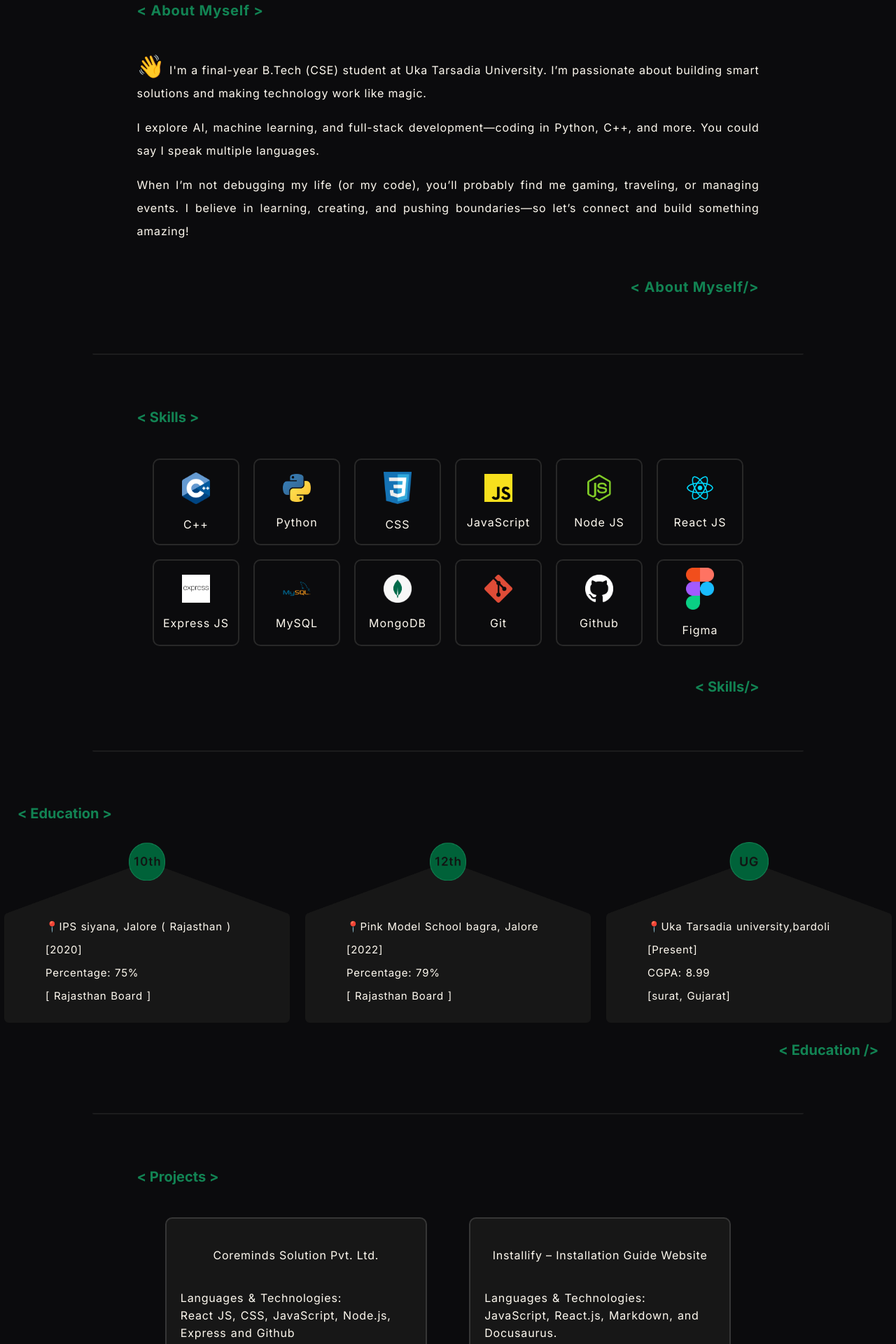
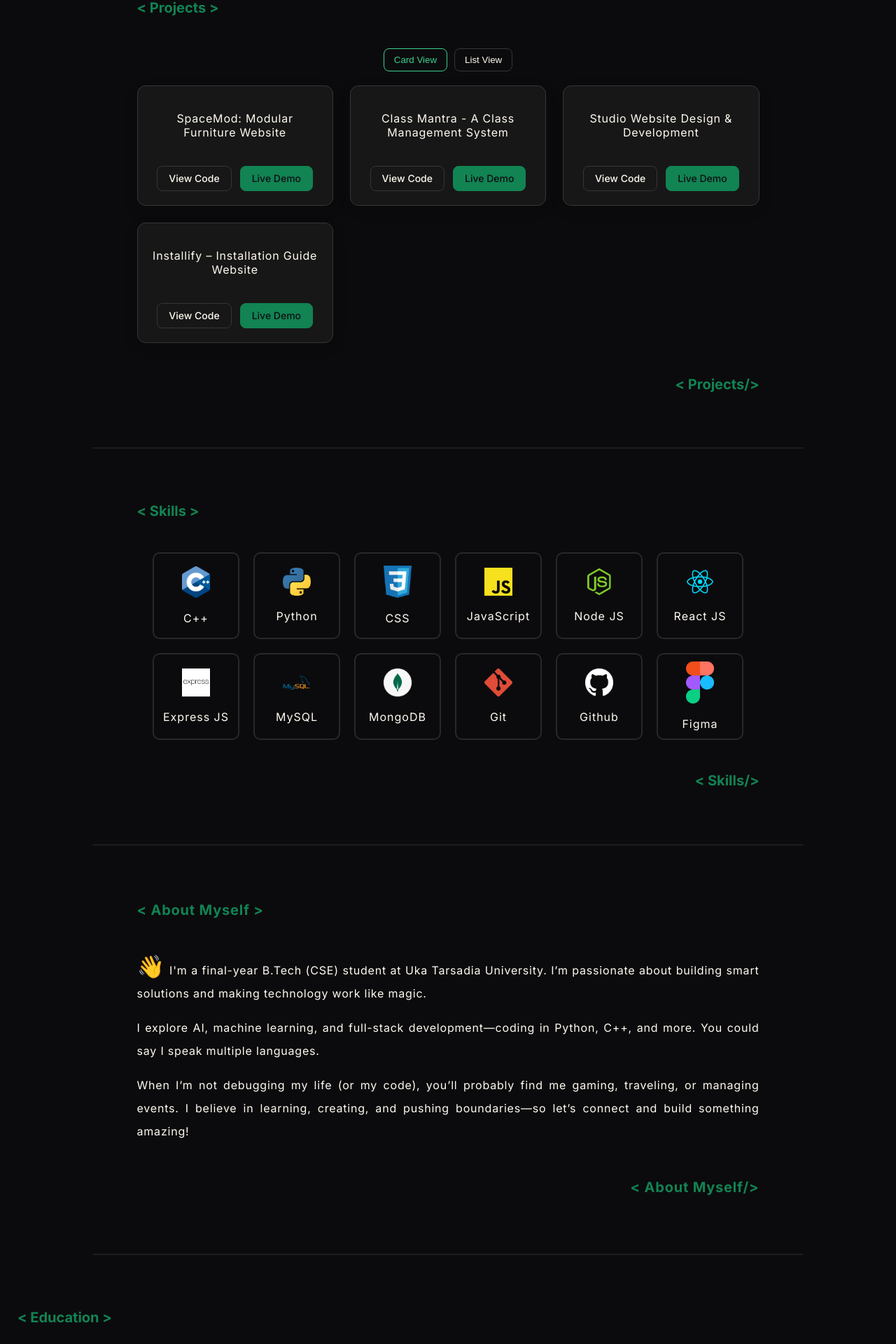
Before and after one commit to Jitendra7073/Portfolio, a React (Create React App) app in the folder frontend/: page / in a window 1280 px wide. Shown: the part 832-2752 px from the top of the page at 70% size. Built offline with nearby package versions, Linux system fonts and the light colour scheme.

Commit message:
Skills UI updateded

```diff
--- a/frontend/src/assets/css/admin/style.css
+++ b/frontend/src/assets/css/admin/style.css
@@ -39,6 +39,33 @@
   font-size: 18px;
   color: var(--primary-text);
 }
+.admin_login_form .input_group {
+  position: relative;
+  display: flex;
+  align-items: center;
+}
+.admin_login_form .input_group input {
+  width: 100%;
+  padding-right: 44px;
+}
+.admin_login_form .input_group .eye_toggle {
+  position: absolute;
+  right: 8px;
+  height: 32px;
+  width: 32px;
+  display: inline-flex;
+  align-items: center;
+  justify-content: center;
+  border: 1px solid var(--gray-border);
+  background: var(--button-background);
+  color: var(--primary-text);
+  border-radius: 6px;
+  cursor: pointer;
+}
+.admin_login_form .input_group .eye_toggle:disabled {
+  opacity: 0.6;
+  cursor: not-allowed;
+}
 .admin_login_form button {
   height: 45px;
   border: 2px solid var(--green-border);
@@ -51,6 +78,19 @@
   word-wrap: break-word;
   font-weight: 600;
   cursor: pointer;
+}
+.admin_login_form button.loading {
+  opacity: 0.8;
+  cursor: wait;
+}
+.spinner_inline {
+  display: inline-block;
+  letter-spacing: 2px;
+  animation: pulse 1s infinite ease-in-out;
+}
+@keyframes pulse {
+  0%, 100% { opacity: 0.3; }
+  50% { opacity: 1; }
 }
 
 .admin_view_section {
--- a/frontend/src/assets/css/components_css/Home_Projects.css
+++ b/frontend/src/assets/css/components_css/Home_Projects.css
@@ -9,31 +9,59 @@
   width: 70%;
   font-family: "Inter", serif;
 }
+.projects_view_toggle {
+  display: flex;
+  gap: 10px;
+  justify-content: center;
+  margin: 10px 0 20px;
+}
+.toggle_btn {
+  padding: 8px 14px;
+  border: 1px solid var(--gray-border);
+  background: transparent;
+  color: var(--primary-text);
+  border-radius: 8px;
+  cursor: pointer;
+}
+.toggle_btn.active {
+  border-color: var(--button-hover);
+  color: var(--button-hover);
+}
 
 .projects_cards {
+  display: grid;
+  grid-template-columns: repeat(3, minmax(260px, 1fr));
+  gap: 24px;
+}
+.projects_cards.list {
   display: flex;
-  justify-content: space-evenly;
-  align-items: center;
-  flex-wrap: wrap;
-  gap: 20px;
+  flex-direction: column;
 }
 .project_card {
-  border: 2px solid var(--gray-border);
+  border: 1px solid var(--gray-border);
   background-color: var(--primary-color);
-  width: 330px;
-  height: 200px;
-  aspect-ratio: 16/9;
   padding: 20px;
-  border-radius: 10px;
+  border-radius: 12px;
   cursor: pointer;
   color: var(--primary-text);
+  box-shadow: 0 6px 20px rgba(0,0,0,0.12);
+  transition: transform 200ms ease, box-shadow 200ms ease, border-color 200ms ease;
+  display: flex;
+  flex-direction: column;
+  min-height: auto;
+}
+.project_card.list {
+  min-height: unset;
 }
 .project_metadata {
-  line-height: 33px;
+  display: flex;
+  flex-direction: column;
+  gap: 14px;
+  flex: 1 1 auto;
 }
 .project_heading_and_link {
   display: flex;
-  justify-content: space-around;
+  justify-content: center;
   align-items: center;
 }
 
@@ -53,6 +81,95 @@
 .project_technologies p span {
   padding-right: 5px;
 }
+.project_description p {
+  font-size: 15px;
+  color: var(--primary-text);
+  line-height: 22px;
+}
+
+.project_actions {
+  display: flex;
+  gap: 12px;
+  justify-content: center;
+  align-items: center;
+  padding-top: 8px;
+}
+.projects_cards.list .project_actions {
+  justify-content: flex-start;
+}
+
+.btn {
+  padding: 10px 16px;
+  border-radius: 8px;
+  border: 1px solid transparent;
+  font-size: 14px;
+  line-height: 1;
+  cursor: pointer;
+  transition: background-color 150ms ease, color 150ms ease, border-color 150ms ease, transform 120ms ease;
+  text-decoration: none;
+  display: inline-flex;
+  align-items: center;
+  justify-content: center;
+  font-weight: 500;
+}
+
+.btn-primary {
+  background-color: var(--green-border);
+  color: #0b0f12;
+  border-color: var(--green-border);
+}
+.btn-primary:hover {
+  background-color: var(--button-hover);
+  border-color: var(--button-hover);
+  transform: translateY(-1px);
+}
+
+.btn-secondary {
+  background-color: transparent;
+  color: var(--primary-text);
+  border-color: var(--gray-border);
+}
+.btn-secondary:hover {
+  border-color: var(--button-hover);
+  color: var(--button-hover);
+  transform: translateY(-1px);
+}
+
+.btn.disabled,
+.btn:disabled {
+  opacity: 0.6;
+  cursor: not-allowed;
+  transform: none;
+}
+
+.project_card:hover {
+  transform: translateY(-4px);
+  box-shadow: 0 10px 28px rgba(0,0,0,0.18);
+  border-color: var(--button-hover);
+}
+
+.tooltip_wrapper {
+  position: relative;
+  display: inline-block;
+}
+.tooltip_bubble {
+  position: absolute;
+  bottom: calc(100% + 8px);
+  left: 50%;
+  transform: translateX(-50%);
+  background: var(--primary-text);
+  color: var(--primary-color);
+  padding: 6px 10px;
+  border-radius: 6px;
+  font-size: 12px;
+  white-space: nowrap;
+  box-shadow: 0 6px 20px rgba(0,0,0,0.12);
+  z-index: 10;
+}
+button.ghost[aria-disabled] {
+  opacity: 0.85;
+}
+
 /* Popup Styling */
 .popup_overlay {
   position: fixed;
@@ -112,6 +229,9 @@
   letter-spacing: 1px;
   line-height: 25px;
 }
+.project_technologies_in_modal{
+  color: white;
+}
 
 @media (max-width: 568px) {
   .popup_overlay {
@@ -120,3 +240,18 @@
     width: auto;
   }
 }
+
+@media (max-width: 1200px) {
+  .projects_cards {
+    grid-template-columns: repeat(2, minmax(260px, 1fr));
+  }
+}
+
+@media (max-width: 640px) {
+  .Projects_section {
+    width: 90%;
+  }
+  .projects_cards {
+    grid-template-columns: 1fr;
+  }
+}
--- a/frontend/src/components/Home_components/Home_Hero.jsx
+++ b/frontend/src/components/Home_components/Home_Hero.jsx
@@ -18,14 +18,6 @@ import {
 const hero = () => {
   const Platforms = [
     {
-      icons: Excel,
-      title: "Excel",
-    },
-    {
-      icons: Power_BI,
-      title: "PowerBI",
-    },
-    {
       icons: Visual_Studio_Code,
       title: "VS Code",
     },
@@ -33,17 +25,10 @@ const hero = () => {
       icons: Android_studio,
       title: "Android Studio",
     },
-    {
-      icons: IntelliJ_IDEA,
-      title: "IntelliJ IDEA",
-    },
+
     {
       icons: Figma,
       title: "Figma",
-    },
-    {
-      icons: Auto_CAD,
-      title: "Auto CAD",
     },
     {
       icons: Canva,
--- a/frontend/src/components/Home_components/Home_Project.jsx
+++ b/frontend/src/components/Home_components/Home_Project.jsx
@@ -1,13 +1,18 @@
-import React, { useState } from "react";
+import React, { useState, useMemo } from "react";
 import "../../assets/css/components_css/Home_Projects.css";
 import {
   Installify,
-  SpeechToText,
-  Furniture,
-  ATM,
-  LMS,
-  PowerBI,
-  CoreMindsslution,
+  // SpeechToText,
+  // Furniture,
+  // ATM,
+  // LMS,
+  // PowerBI,
+  // CoreMindsslution,
+} from "../../assets/Images/Project_&_experience";
+import {
+  Freelncing,
+  GDG,
+  SpaceMod,
 } from "../../assets/Images/Project_&_experience";
 import { Link } from "react-router-dom";
 import { motion } from "framer-motion";
@@ -16,58 +21,68 @@ import PopupSounds from "../../assets/sounds/open.wav";
 // Project Data (Refactored to avoid duplication)
 const projects = [
   {
-    title: "Coreminds Solution Pvt. Ltd.",
-    url: "https://www.coremindssolution.com/",
-    technologies: "React JS, CSS, JavaScript, Node.js, Express and  Github",
+    title: "SpaceMod: Modular Furniture Website",
+    liveUrl: "https://spacemod.in/",
+    codeUrl: "https://github.com/Jitendra7073/Spacemod",
+    technologies:
+      "React.js, JavaScript, Styled-Components, Node.js, Express.js, MongoDB",
     description:
-      "Developed a professional and responsive website for Coreminds Solution Pvt. Ltd., an IT service company. The website showcases the company’s services, technologies, team, and mission to establish a strong online presence. Integrated a user-friendly contact system allowing potential clients to directly connect with the company. 🚀",
-    image: CoreMindsslution,
+      "Developing a full-stack application for SpaceMod, a modular furniture company. The site features a front-end showcasing past and current projects, customer testimonials, and an integrated admin panel for full data management of the entire website.",
+    image: SpaceMod,
   },
   {
+    title: "Class Mantra - A Class Management System",
+    liveUrl: "https://classmantra.netlify.app/",
+    codeUrl: "https://github.com/Jitendra7073/GDG-Hack2skill-The-Genesis-Group/",
+    technologies:
+      "React.js, Node js, MongoDB, Firebase, Firebase Authentication (Google Sign-In), Gemini API Integration",
+    description:
+      "In This Project I have Integrated the Gemini API that can auto evaluate the answer of the student and give the score to the student. And also I have Integrated the Firebase Authentication (Google Sign-In) that can sign in the student with their Google Account.",
+    image: GDG,
+  },
+  {
+    title: "Studio Website Design & Development",
+    liveUrl: "https://nayanstudio.co.in/",
+    codeUrl: "https://github.com/Jitendra7073/nayanstudio-website",
+    technologies: "React.js, Node.js, MongoDB, CSS",
+    description:
+      "I designed and developed a responsive website for Nayan Studio, ensuring a sleek UI/UX, fast performance, and essential features like an image gallery and contact form. Built using React.js, Node.js, MongoDB, and CSS, the site helped the studio establish a strong online presence. 🚀",
+    image: Freelncing,
+  },
+
+
+
+  {
     title: "Installify – Installation Guide Website",
-    url: "https://github.com/Jitendra7073/Installation_guidance",
+    liveUrl: "https://installify.netlify.app/",
+    codeUrl: "https://github.com/Jitendra7073/Installation_guidance",
     technologies: "JavaScript, React.js, Markdown, and Docusaurus.",
     description:
       "Developed Installify, a website that provides step-by-step installation guides for various software and tools, making the process simple and efficient without switching between multiple sites. Used Docusaurus (Static Site Generator) to ensure fast performance, easy content management, and SEO optimization. 🚀",
     image: Installify,
   },
-  {
-    title: "Modular Furniture Website",
-    url: "https://github.com/Jitendra7073/Furniture_website",
-    technologies: "Javascript, HTML, CSS, PHP and Bootstrap.",
-    description:
-      "I created a modular furniture website where users can explore various furniture designs, order custom pieces, and search for new designs. It features different kitchen and room setups with real-life examples, making it easy to find and customize furniture. 🚀",
-    image: Furniture,
-  },
-  {
-    title: "speech to text converte",
-    url: "https://github.com/Jitendra7073/Speech_to_text",
-    technologies: "JavaScript, React.js and CSS ( for styling ).",
-    description:
-      "I built a speech-to-text converter using React that quickly turns spoken words into text in real time. It has a simple, easy-to-use design and lets users copy the text with one click. Perfect for anyone who needs fast and accurate transcription. 🚀",
-    image: SpeechToText,
-  },
-  {
-    title: "Automated Teller Machine (ATM)",
-    url: "https://github.com/Jitendra7073/ATM-System-Python",
-    technologies: "Python",
-    description:
-      "I created a fully functional ATM program in Python using loops, functions, file handling, and validation. It includes real ATM features like deposits, withdrawals, balance checks and PIN change making it secure and efficient. 🚀",
-    image: ATM,
-  },
-  {
-    title: "Library Management System ",
-    url: "https://github.com/Jitendra7073/Library-Management-Python",
-    technologies: "Python",
-    description:
-      "I created a Library Management System in Python using loops, validation, OOP concepts, and file handling. It allows users to view available books, add new books, and check the total number of books efficiently. 🚀",
-    image: LMS,
-  },
+  // {
+  //   title: "Coreminds Solution Pvt. Ltd.",
+  //   url: "https://www.coremindssolution.com/",
+  //   technologies: "React JS, CSS, JavaScript, Node.js, Express and  Github",
+  //   description:
+  //     "Developed a professional and responsive website for Coreminds Solution Pvt. Ltd., an IT service company. The website showcases the company’s services, technologies, team, and mission to establish a strong online presence. Integrated a user-friendly contact system allowing potential clients to directly connect with the company. 🚀",
+  //   image: CoreMindsslution,
+  // },
+  // {
+  //   title: "speech to text converte",
+  //   url: "https://github.com/Jitendra7073/Speech_to_text",
+  //   technologies: "JavaScript, React.js and CSS ( for styling ).",
+  //   description:
+  //     "I built a speech-to-text converter using React that quickly turns spoken words into text in real time. It has a simple, easy-to-use design and lets users copy the text with one click. Perfect for anyone who needs fast and accurate transcription. 🚀",
+  //   image: SpeechToText,
+  // },
 ];
 
 const Home_Project = () => {
   const [isOpen, setIsOpen] = useState(false);
   const [selectedProject, setSelectedProject] = useState(null);
+  const [viewMode, setViewMode] = useState("card"); // 'card' | 'list'
   const openAudio = new Audio(PopupSounds);
 
   const togglePopup = (project = null) => {
@@ -83,14 +98,31 @@ const Home_Project = () => {
           {"< Projects >"}
         </h4>
 
-        {/* Projects Grid */}
+        {/* View Toggle */}
+        <div className="projects_view_toggle">
+          <button
+            className={`toggle_btn ${viewMode === "card" ? "active" : ""}`}
+            onClick={() => setViewMode("card")}
+          >
+            Card View
+          </button>
+          <button
+            className={`toggle_btn ${viewMode === "list" ? "active" : ""}`}
+            onClick={() => setViewMode("list")}
+          >
+            List View
+          </button>
+        </div>
+
+        {/* Projects Grid/List */}
         <div className="projects_cards_full_div">
-          <div className="projects_cards">
+          <div className={`projects_cards ${viewMode === "list" ? "list" : ""}`}>
             {projects.map((project, index) => (
               <ProjectCard
                 key={index}
                 project={project}
                 onClick={togglePopup}
+                viewMode={viewMode}
               />
             ))}
           </div>
@@ -110,21 +142,89 @@ const Home_Project = () => {
 };
 
 // Project Card Component
-const ProjectCard = ({ project, onClick }) => (
-  <div className="project_card" onClick={() => onClick(project)}>
+const ProjectCard = ({ project, onClick, viewMode }) => {
+  const liveHref = project.liveUrl || (project.url && !String(project.url).includes("github") ? project.url : null);
+  const codeHref = project.codeUrl || (project.url && String(project.url).includes("github") ? project.url : null);
+  const isCard = viewMode === "card";
+
+  return (
+    <div className={`project_card ${isCard ? "card" : "list"}`} onClick={() => onClick(project)}>
       <div className="project_metadata">
         <div className="project_heading_and_link">
           <p>{project.title}</p>
         </div>
-      <div className="project_technologies">
-        <p>
-          <span>Languages & Technologies:</span>
-          <br /> {project.technologies}
-        </p>
+        {/* In both views, hide technologies inline; they show in modal */}
+        {isCard ? null : (
+          <div className="project_description">
+            <p>{project.description}</p>
+          </div>
+        )}
+        <div className="project_actions">
+          {codeHref ? (
+            <a
+              className="btn btn-secondary"
+              href={codeHref}
+              target="_blank"
+              rel="noopener noreferrer"
+              onClick={(e) => e.stopPropagation()}
+            >
+              View Code
+            </a>
+          ) : (
+            <TooltipButton
+              className="btn btn-secondary"
+              message="Code repository not available"
+              onClick={(e) => e.stopPropagation()}
+            >
+              View Code
+            </TooltipButton>
+          )}
+          {liveHref ? (
+            <a
+              className="btn btn-primary"
+              href={liveHref}
+              target="_blank"
+              rel="noopener noreferrer"
+              onClick={(e) => e.stopPropagation()}
+            >
+              Live Demo
+            </a>
+          ) : (
+            <TooltipButton
+              className="btn btn-primary"
+              message="Live demo not available"
+              onClick={(e) => e.stopPropagation()}
+            >
+              Live Demo
+            </TooltipButton>
+          )}
         </div>
       </div>
     </div>
   );
+};
+
+// Lightweight tooltip button for missing links
+const TooltipButton = ({ className = "", message, children, onClick }) => {
+  const [show, setShow] = useState(false);
+  const timeoutId = useMemo(() => ({ id: null }), []);
+
+  const handleClick = (e) => {
+    if (onClick) onClick(e);
+    setShow(true);
+    if (timeoutId.id) clearTimeout(timeoutId.id);
+    timeoutId.id = setTimeout(() => setShow(false), 1600);
+  };
+
+  return (
+    <span className="tooltip_wrapper">
+      <button type="button" className={`${className} ghost`} onClick={handleClick} aria-disabled title={message}>
+        {children}
+      </button>
+      {show && <span className="tooltip_bubble">{message}</span>}
+    </span>
+  );
+};
 
 // Project Popup Component
 const ProjectPopup = ({ project, togglePopup }) => (
@@ -149,6 +249,12 @@ const ProjectPopup = ({ project, togglePopup }) => (
         <div className="project_discription">
           <p>{project.description}</p>
         </div>
+        <div className="project_technologies_in_modal">
+          <p>
+            <span>Languages & Technologies:</span>
+            <br /> {project.technologies}
+          </p>
+        </div>
       </div>
     </motion.div>
   </div>
--- a/frontend/src/components/admin/AdminLogin.jsx
+++ b/frontend/src/components/admin/AdminLogin.jsx
@@ -7,6 +7,8 @@ const AdminLogin = ({ setToken }) => {
   const [email, setEmail] = useState("");
   const [password, setPassword] = useState("");
   const [error, setError] = useState("");
+  const [isLoading, setIsLoading] = useState(false);
+  const [showPassword, setShowPassword] = useState(false);
   const navigate = useNavigate();
 
   const API_BASE_URL = "https://portfolio-backend-bnkc.onrender.com";
@@ -14,7 +16,8 @@ const AdminLogin = ({ setToken }) => {
   const handleLogin = async (e) => {
     e.preventDefault();
     setError(""); // Clear any previous error
-
+    if (isLoading) return;
+    setIsLoading(true);
     try {
       const response = await fetch(`${API_BASE_URL}/admin/login`, {
         method: "POST",
@@ -34,6 +37,8 @@ const AdminLogin = ({ setToken }) => {
       navigate("/admin/messages"); // Redirect to dashboard
     } catch (err) {
       setError(err.message);
+    } finally {
+      setIsLoading(false);
     }
   };
 
@@ -49,15 +54,34 @@ const AdminLogin = ({ setToken }) => {
             value={email}
             onChange={(e) => setEmail(e.target.value)}
             required
+            disabled={isLoading}
           />
+          <div className="input_group">
             <input
-            type="password"
+              type={showPassword ? "text" : "password"}
               placeholder="Password"
               value={password}
               onChange={(e) => setPassword(e.target.value)}
               required
+              disabled={isLoading}
             />
-          <button type="submit">Login</button>
+            <button
+              type="button"
+              className="eye_toggle"
+              onClick={() => setShowPassword((v) => !v)}
+              aria-label={showPassword ? "Hide password" : "Show password"}
+              disabled={isLoading}
+            >
+              {showPassword ? "🙈" : "👁️"}
+            </button>
+          </div>
+          <button type="submit" disabled={isLoading} className={isLoading ? "loading" : ""}>
+            {isLoading ? (
+              <span className="spinner_inline">Verifying credentials...</span>
+            ) : (
+              "Login"
+            )}
+          </button>
         </form>
       </div>
     </section>
--- a/frontend/src/pages/Home.jsx
+++ b/frontend/src/pages/Home.jsx
@@ -4,7 +4,7 @@ import About from "../components/Home_components/Home_About";
 import Skills from "../components/Home_components/Home_Skills";
 import Education from "../components/Home_components/Home_Education";
 import Projects from "../components/Home_components/Home_Project";
-import Works from "../components/Home_components/Home_Works";
+// import Works from "../components/Home_components/Home_Works";
 import Footer from "../components/Common_components/Footer/footer";
 import "../assets/common_css/style.css";
 const Home = () => {
@@ -12,15 +12,15 @@ const Home = () => {
     <div className="entire_page_view">
       <Hero />
       <div className="division"></div>
+      <Projects />
+      <div className="division"></div>
+      {/* <Works />
+      <div className="division"></div> */}
+      <Skills />
+      <div className="division"></div>
       <About />
       <div className="division"></div>
-      <Skills />
-      <div className="division"></div>
       <Education />
-      <div className="division"></div>
-      <Projects />
-      <div className="division"></div>
-      <Works />
       <div className="division"></div>
       <Footer />
     </div>
```
Lines whose indentation alone changed are shown as unchanged.
